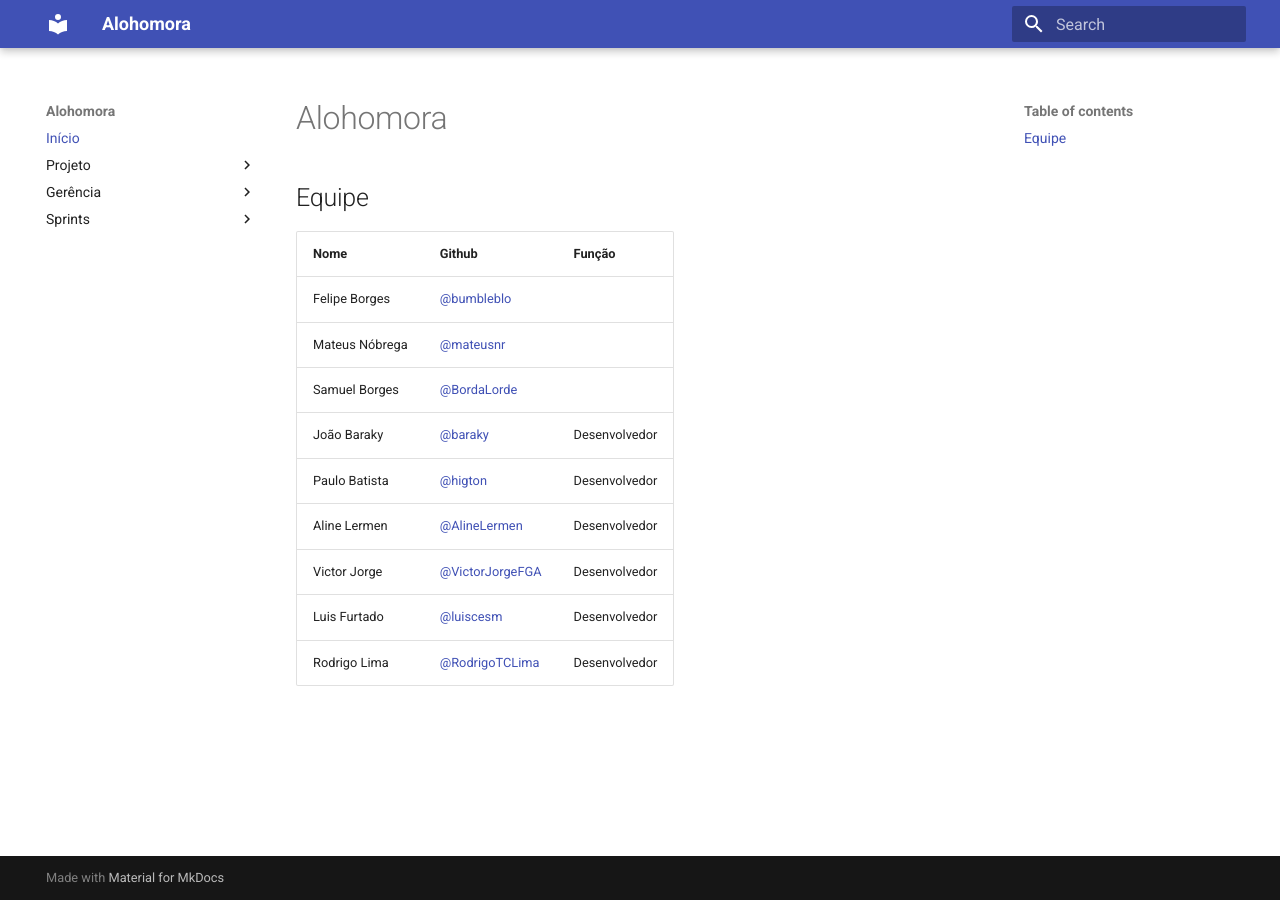
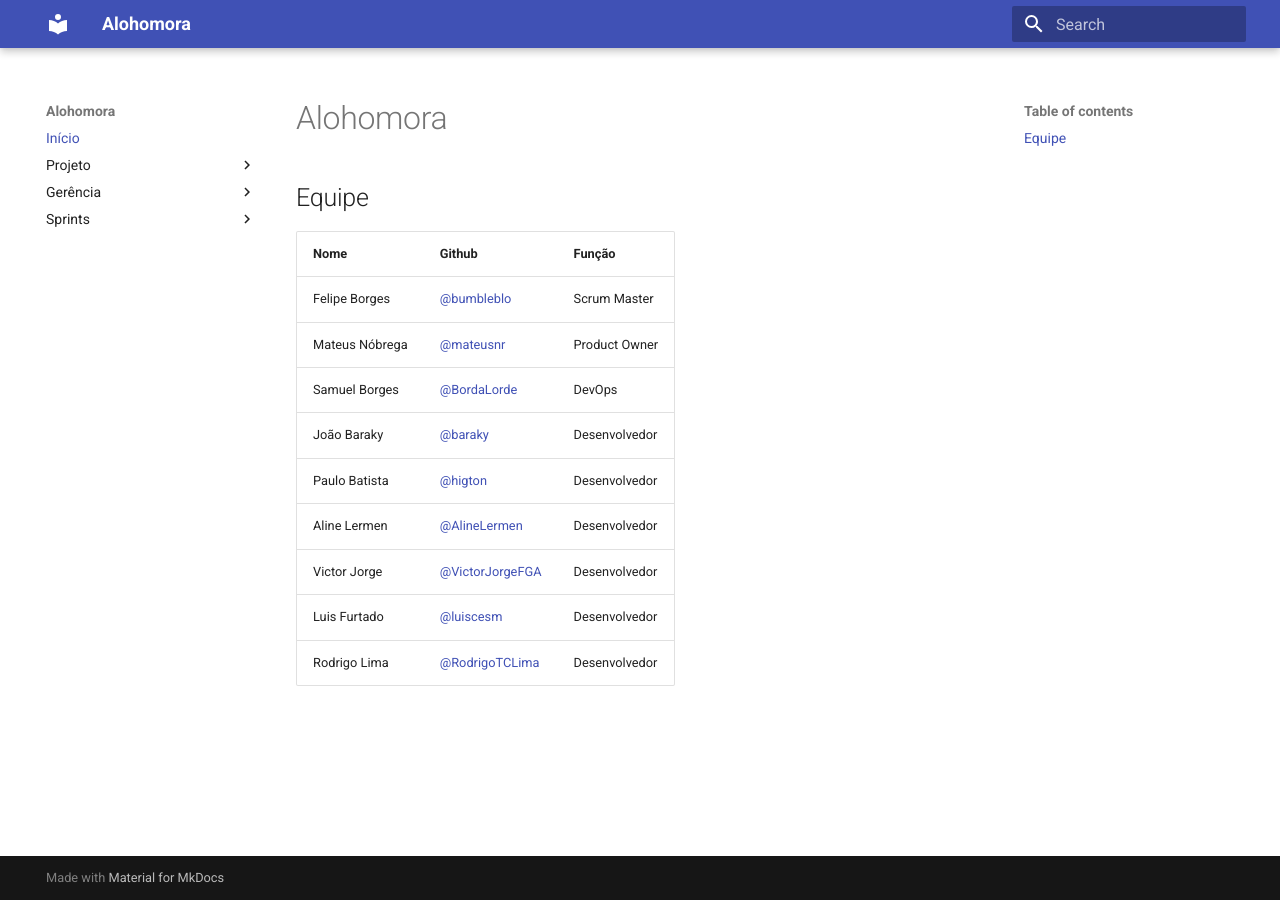
Before and after one commit to Alohomora-team/AlohomoraAPI, an MkDocs documentation site: the page built from docs/index.md, in a window 1280 px wide. Built offline with MkDocs 1.6.1 and Material for MkDocs 9.7.7, drawn with Linux system fonts in a browser that asks for light colours.

Commit message:
#12 - Finishing adding roles and aditional template files

```diff
--- a/docs/index.md
+++ b/docs/index.md
@@ -4,9 +4,9 @@
 
 |Nome|Github|Função|
 |---|---|---|
-|Felipe Borges|[@bumbleblo](https://github.com/bumbleblo)||
-|Mateus Nóbrega|[@mateusnr](https://github.com/mateusnr)||
-|Samuel Borges|[@BordaLorde](https://github.com/BordaLorde)||
+|Felipe Borges|[@bumbleblo](https://github.com/bumbleblo)|Scrum Master|
+|Mateus Nóbrega|[@mateusnr](https://github.com/mateusnr)|Product Owner|
+|Samuel Borges|[@BordaLorde](https://github.com/BordaLorde)|DevOps|
 |João Baraky|[@baraky](https://github.com/baraky)|Desenvolvedor|
 |Paulo Batista|[@higton](https://github.com/higton)|Desenvolvedor|
 |Aline Lermen|[@AlineLermen](https://github.com/AlineLermen)|Desenvolvedor|
--- a/mkdocs.yml
+++ b/mkdocs.yml
@@ -5,7 +5,11 @@ nav:
   - 'Documento de visão': 'projeto/doc_visao.md'
 - Gerência:
   - 'Plano de gerência de configuração de software': 'gerencia/plano_gcs.md'
+  - 'Estrutura analítica do projeto': 'gerencia/EAP.md'
 - Sprints:
   - 'Sprint 0': 'sprints/sprint_0.md'
+  - 'Sprint 1': 'sprints/sprint_1.md'
+  - 'Sprint 2': 'sprints/sprint_2.md'
+  - 'Sprint 3': 'sprints/sprint_3.md'
 
 theme: material
```
Also changed, not shown: docs/gerencia/EAP.md (added), docs/sprints/sprint_1.md (added), docs/sprints/sprint_2.md (added), docs/sprints/sprint_3.md (added).
